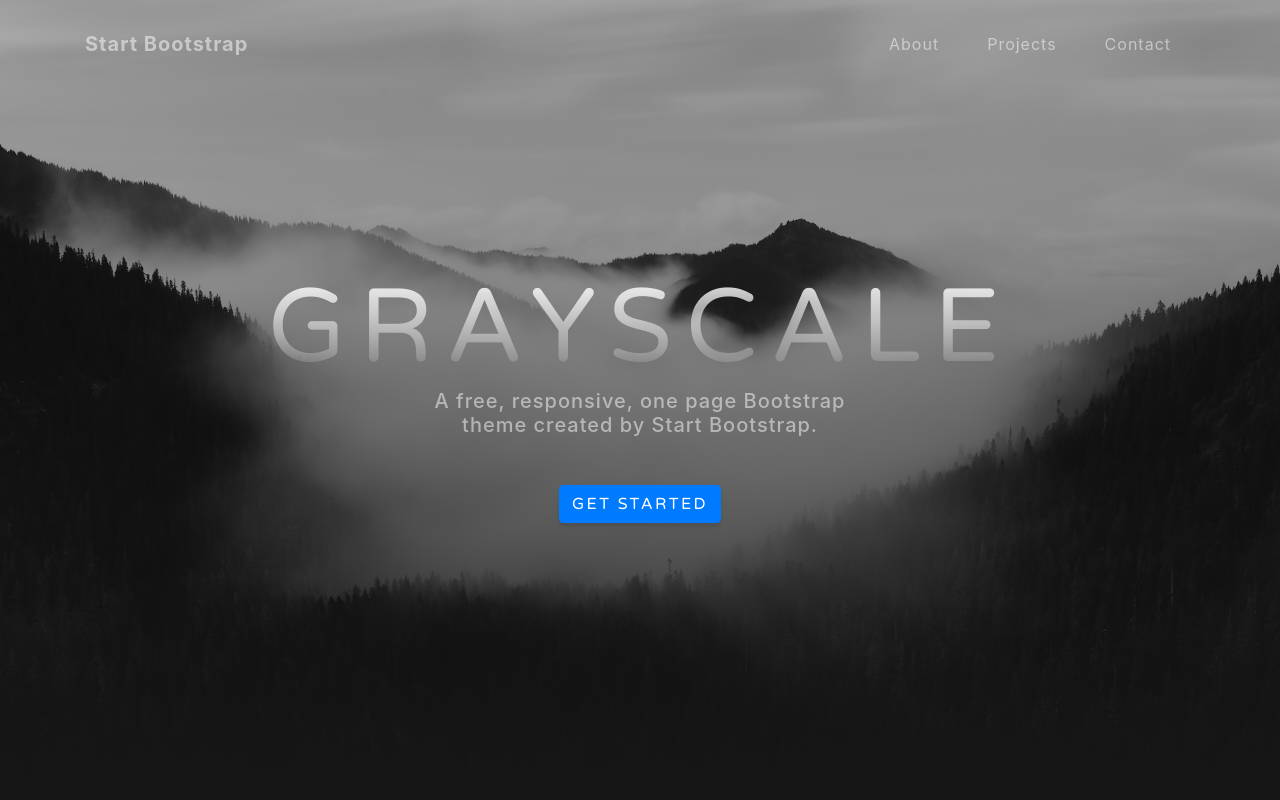
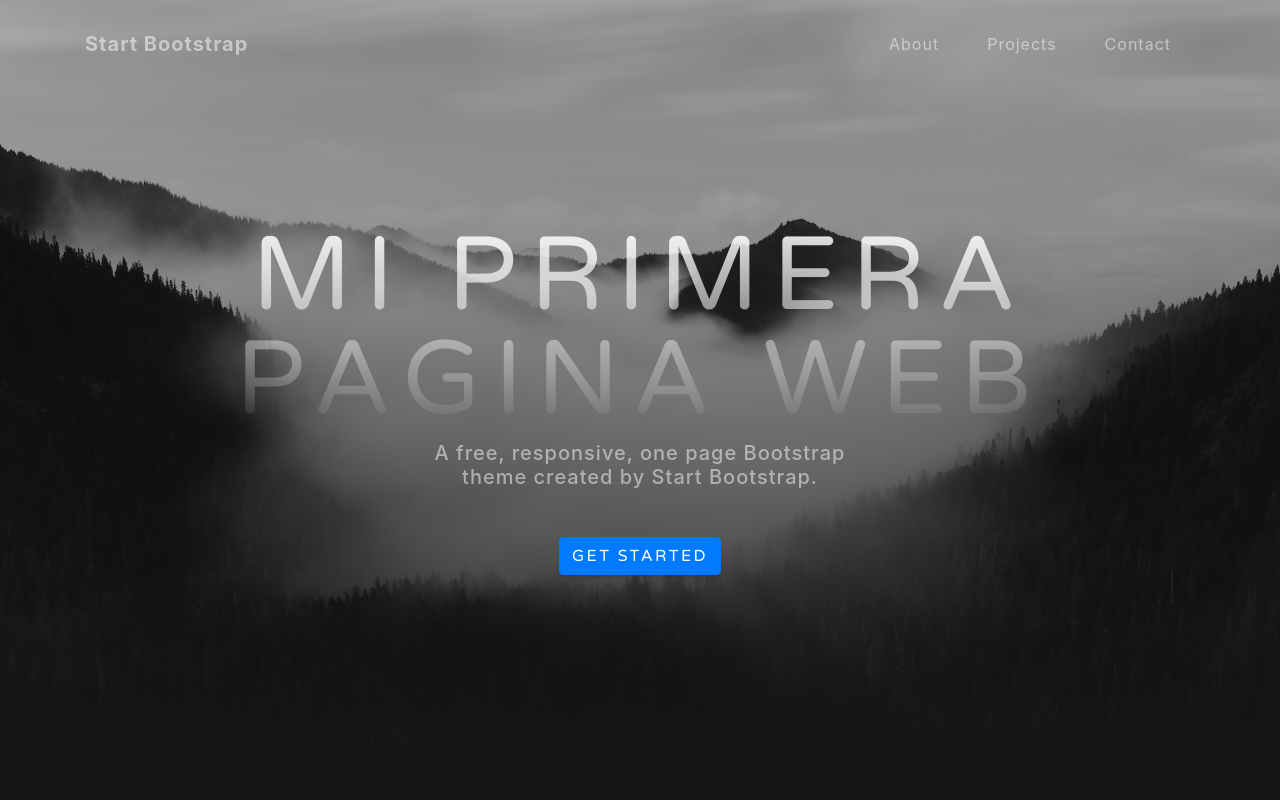
Before and after one commit to JoyceMedina/Mi-pagina-Web-, a website with bundled scripts: page index.html in a window 1280 px wide. Shown: the top 800 px of the page. Built offline with nearby package versions, Linux system fonts and the light colour scheme.

Commit message:
cambio
cambio

```diff
--- a/index.html
+++ b/index.html
@@ -53,7 +53,7 @@
   <header class="masthead">
     <div class="container d-flex h-100 align-items-center">
       <div class="mx-auto text-center">
-        <h1 class="mx-auto my-0 text-uppercase">Grayscale</h1>
+        <h1 class="mx-auto my-0 text-uppercase">Mi primera pagina web</h1>
         <h2 class="text-white-50 mx-auto mt-2 mb-5">A free, responsive, one page Bootstrap theme created by Start Bootstrap.</h2>
         <a href="#about" class="btn btn-primary js-scroll-trigger">Get Started</a>
       </div>
```
